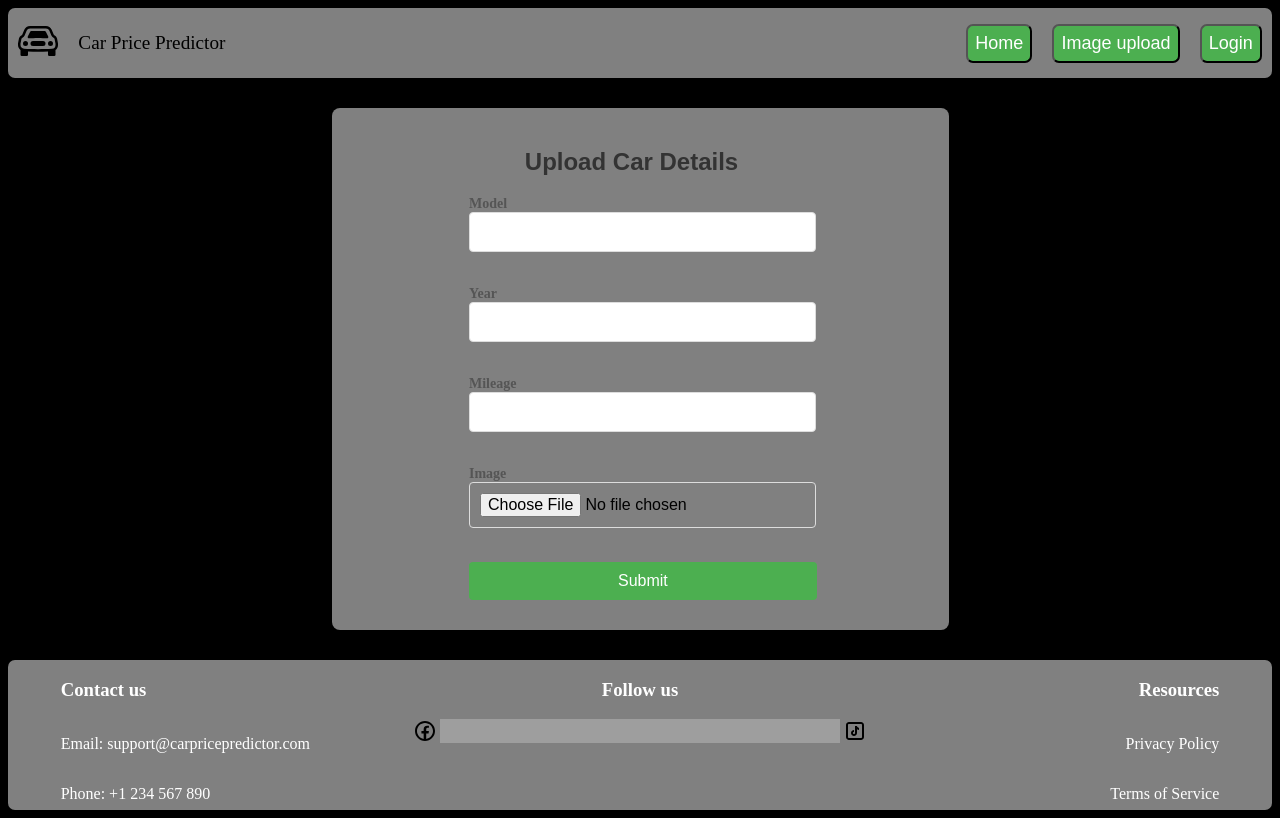
After one commit to Ivan46464/Cars_prediction, a Django app: page /upload_image in a window 1280 px wide. The commit adds this page. Run offline with Django 5.2, Linux system fonts and the light colour scheme; grey boxes are pictures that could not be loaded.

Commit message:
Made upload image for the moment

```diff
--- /dev/null
+++ b/djangoProject/cars_project/forms.py
@@ -0,0 +1,7 @@
+from django import forms
+
+class CarForm(forms.Form):
+    image = forms.ImageField()
+    model = forms.CharField(label='Model', max_length=100)
+    year = forms.CharField(label='Year', max_length=100)
+    mileage = forms.CharField(label='Mileage', max_length=100)
--- a/djangoProject/cars_project/views/views_pages.py
+++ b/djangoProject/cars_project/views/views_pages.py
@@ -1,5 +1,9 @@
 from django.shortcuts import render
+from cars_project.forms import CarForm
 
 
 def home_view(request):
   return render(request, "home.html")
+def upload_image_view(request):
+  form = CarForm()
+  return render(request, "upload_image.html", {'form': form})
--- a/djangoProject/djangoProject/urls.py
+++ b/djangoProject/djangoProject/urls.py
@@ -22,5 +22,6 @@ from cars_project.views import views_pages
 urlpatterns = [
     path('admin/', admin.site.urls),
     path('', views_pages.home_view, name='home'),
+    path('upload_image', views_pages.upload_image_view, name='upload_image'),
     path('api/', include('cars_project.urls'), name='api'),
 ]
--- a/djangoProject/static/CSS/base.css
+++ b/djangoProject/static/CSS/base.css
@@ -17,7 +17,6 @@
     display: flex;
     background-color: gray;
     flex-direction: row;
-
     border-radius: 7px;
     width: 100%;
     height: 150px;
@@ -43,7 +42,7 @@
 .nav_button{
     font-size: large;
     color: white;
-    background-color: #D402DC;
+    background-color: #4CAF50;
     border-radius: 7px;
     padding: 7px;
     cursor: pointer;
--- a/djangoProject/static/CSS/home.css
+++ b/djangoProject/static/CSS/home.css
@@ -20,7 +20,7 @@
     height: 200px;
     margin: 10px 0;
     border-radius: 7px;
-    background-color: #D402DC;
+    background-color: #4CAF50;
 }
 .home_image {
     margin-top: 5px;
--- /dev/null
+++ b/djangoProject/static/CSS/upload_image.css
@@ -0,0 +1,80 @@
+.bottom_navigation{
+    bottom: 0;
+}
+.bottom_navigation h3{
+     color:white;
+}
+.container{
+    margin-bottom: 30px;
+    width: 100%;
+
+    display: flex;
+    justify-content: center;
+}
+.image-preview {
+        width: 107%;
+        max-height: 300px;
+        margin-top: 10px;
+        display: none;
+}
+.form-container {
+    margin-top: 15px;
+    display: flex;
+    flex-direction: column;
+    justify-content: space-between;
+    align-items: center;
+    width: 600px;
+    padding-right: 17px;
+    padding-bottom: 30px;
+    padding-top: 20px;
+    background-color: gray;
+    border-radius: 8px;
+
+}
+
+.form-container h2 {
+    text-align: center;
+    font-family: Arial, sans-serif;
+    color: #333;
+}
+
+.form-group {
+    margin-bottom: 15px;
+}
+
+.form-group label {
+    display: flex;
+    font-weight: bold;
+    font-size: 14px;
+    color: #555;
+}
+
+.form-group input {
+    width: 100%;
+    margin-bottom: 19px;
+    padding: 10px;
+    font-size: 16px;
+    border: 1px solid #ddd;
+    border-radius: 4px;
+}
+
+.form-group input:focus {
+    outline: none;
+    border-color: #66afe9;
+
+}
+
+.submit-btn {
+    width: 107%;
+    padding: 10px;
+    background-color: #4CAF50;
+    color: white;
+    border: none;
+    font-size: 16px;
+    cursor: pointer;
+    border-radius: 4px;
+}
+
+.submit-btn:hover {
+    background-color: #45a049;
+}
--- a/djangoProject/templates/base.html
+++ b/djangoProject/templates/base.html
@@ -3,7 +3,8 @@
 <head>
      {% load static %}
     <link rel="stylesheet" href="{% static 'CSS/base.css' %}">
-    <link rel="stylesheet" href="{% static 'CSS/home.css' %}">
+
+   {% block extra_styles %}{% endblock extra_styles %}
     <meta charset="UTF-8">
     <title>Title</title>
 </head>
--- a/djangoProject/templates/home.html
+++ b/djangoProject/templates/home.html
@@ -1,5 +1,8 @@
 {% extends 'base.html' %}
 {% load static %}
+    {% block extra_styles %}
+ <link rel="stylesheet" href="{% static 'CSS/home.css' %}">
+ {% endblock extra_styles %}
 
 {% block title %}
 Home
--- /dev/null
+++ b/djangoProject/templates/upload_image.html
@@ -0,0 +1,58 @@
+{% extends 'base.html' %}
+{% load static %}
+
+    {% block extra_styles %}
+ <link rel="stylesheet" href="{% static 'CSS/upload_image.css' %}">
+ {% endblock extra_styles %}
+{% block title %}
+Upload image
+{% endblock %}
+{% block content %}
+<div class="container">
+    <div class="form-container">
+        <h2>Upload Car Details</h2>
+        <form method="post" enctype="multipart/form-data">
+            {% csrf_token %}
+            <div class="form-group">
+                <label for="{{ form.model.id_for_label }}">Model</label>
+                {{ form.model }}
+            </div>
+            <div class="form-group">
+                <label for="{{ form.year.id_for_label }}">Year</label>
+                {{ form.year }}
+            </div>
+            <div class="form-group">
+                <label for="{{ form.mileage.id_for_label }}">Mileage</label>
+                {{ form.mileage }}
+            </div>
+            <div class="form-group">
+                <label for="{{ form.image.id_for_label }}">Image</label>
+                {{ form.image }}
+                <img id="imagePreview" class="image-preview" alt="Image Preview">
+            </div>
+            <button type="submit" class="submit-btn">Submit</button>
+        </form>
+    </div>
+</div>
+    <script>
+    // JavaScript to display the image preview
+    document.addEventListener('DOMContentLoaded', () => {
+        const imageInput = document.querySelector('#{{ form.image.id_for_label }}');
+        const imagePreview = document.querySelector('#imagePreview');
+
+        imageInput.addEventListener('change', event => {
+            const file = event.target.files[0];
+            if (file) {
+                const reader = new FileReader();
+                reader.onload = e => {
+                    imagePreview.src = e.target.result;
+                    imagePreview.style.display = 'block'; // Show the preview image
+                };
+                reader.readAsDataURL(file);
+            } else {
+                imagePreview.style.display = 'none'; // Hide preview if no image selected
+            }
+        });
+    });
+</script>
+{% endblock content %}
```
